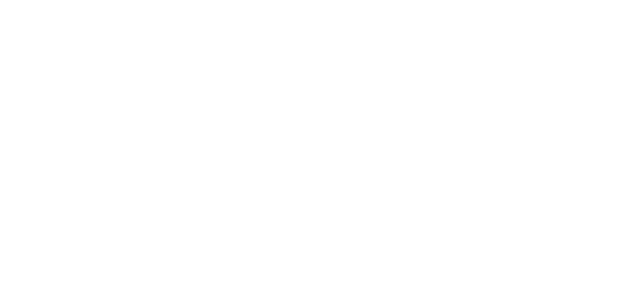
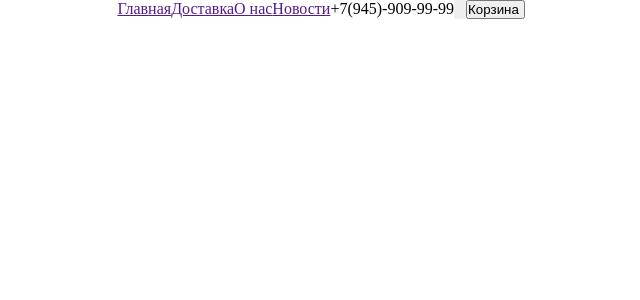
Before and after one commit to AshAlmert/Cat-Sushi, a PHP site: page / in a window 1280 px wide. Before the commit the part shown is empty. Shown: the top 300 px of the page, without its empty margins (319-959 px from the left). Run offline with PHP 8.4, Linux system fonts and the light colour scheme.

Commit message:
Create navigation

```diff
--- a/asset/css/main.css
+++ b/asset/css/main.css
@@ -2,3 +2,8 @@
     margin: 0;
     padding: 0;
 }
+
+.navigation{
+    display: flex;
+    justify-content: center;
+}
--- a/index.php
+++ b/index.php
@@ -4,9 +4,24 @@
     <meta charset="UTF-8">
     <meta http-equiv="X-UA-Compatible" content="IE=edge">
     <meta name="viewport" content="width=device-width, initial-scale=1.0">
+    <link rel="stylesheet" href="./asset/css/main.css">
     <title>Cat Sushi | Главная страница</title>
 </head>
 <body>
-
+    <div class="content">
+        <header class="header">
+            <div class="navigation">
+                <a href="" class="link-nav">Главная</a>
+                <a href="" class="link-nav">Доставка</a>
+                <a href="" class="link-nav">О нас</a>
+                <a href="" class="link-nav">Новости</a>
+                <p class="p-phone">+7(945)-909-99-99</p>
+                <button class="nav-button"><img src="" alt="" class="but-image"></button>
+                <button class="nav-button"><img src="" alt="" class="but-image"></button>
+                <button class="nav-button"><img src="" alt="" class="but-image"></button>
+                <button class="nav-button">Корзина <img src="" alt="" class="but-image"></button>
+            </div>
+        </header>
+    </div>
 </body>
 </html>
```
Also changed, not shown: asset/js/app.js (added), asset/js/main.js (added).
